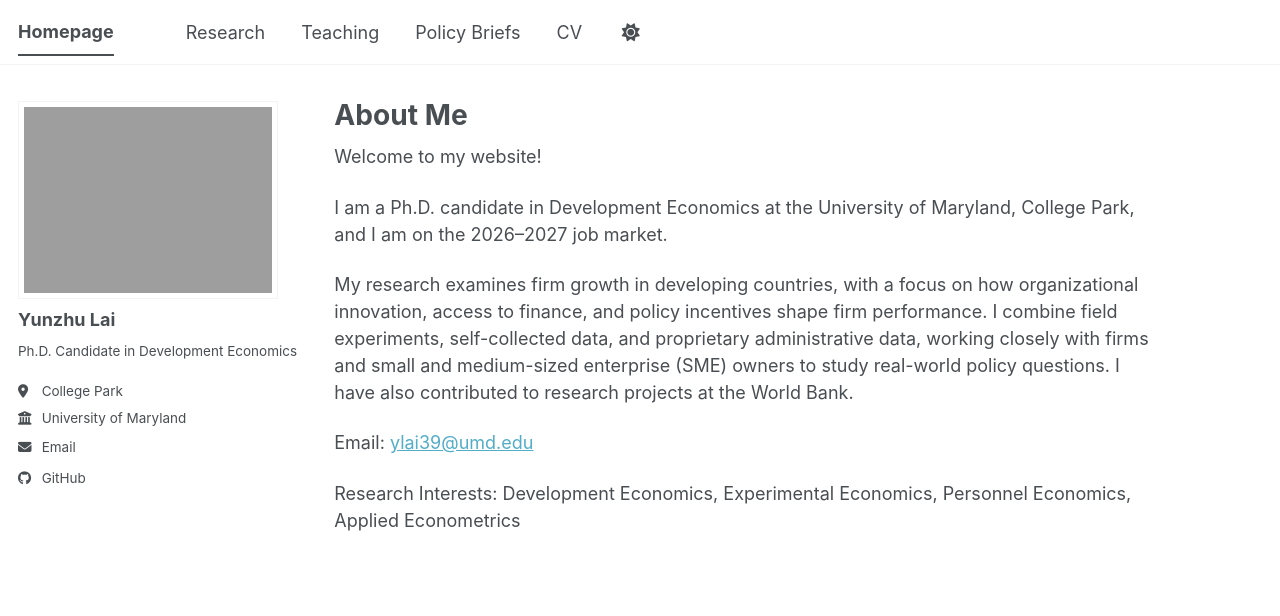
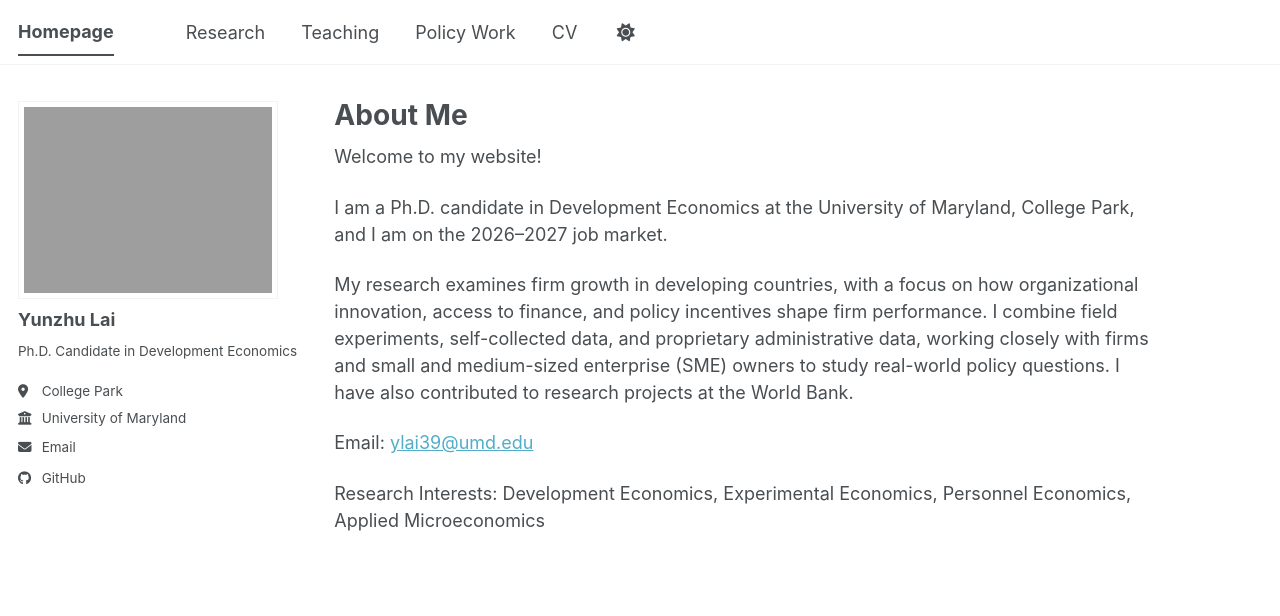
Before and after one commit to YunzhuLai-Econ/yunzhulai-econ.github.io, a Jekyll site: the page built from _pages/about.md, in a window 1280 px wide. Shown: the top 616 px of the page. Built offline with Jekyll 4.4.1, drawn with Linux system fonts in a browser that asks for light colours; a style sheet for code colours, icons or effects is not loaded.

Commit message:
Update CV, work in progress, and rename Policy Work
Co-Authored-By: Claude Opus 5.5 <noreply@anthropic.com>

```diff
--- a/_data/navigation.yml
+++ b/_data/navigation.yml
@@ -14,7 +14,7 @@ main:
   - title: "Teaching"
     url: /teaching/
 
-  - title: "Policy Briefs"
+  - title: "Policy Work"
     url: /year-archive/
 
   - title: "CV"
--- a/_pages/about.md
+++ b/_pages/about.md
@@ -15,4 +15,4 @@ My research examines firm growth in developing countries, with a focus on how or
 
 Email: [ylai39@umd.edu](mailto:ylai39@umd.edu)
 
-Research Interests: Development Economics, Experimental Economics, Personnel Economics, Applied Econometrics
+Research Interests: Development Economics, Experimental Economics, Personnel Economics, Applied Microeconomics
--- a/_pages/year-archive.html
+++ b/_pages/year-archive.html
@@ -1,7 +1,7 @@
 ---
 layout: archive
 permalink: /year-archive/
-title: "Policy Briefs"
+title: "Policy Work"
 author_profile: false
 redirect_from:
   - /wordpress/blog-posts/
```
Also changed, not shown: _publications/2025-12-01-ai-worker-retention.md (added, +11 -0 lines), _publications/2026-01-01-ai-assistance-task-assignment.md (+1 -1 lines), 1 other file.
